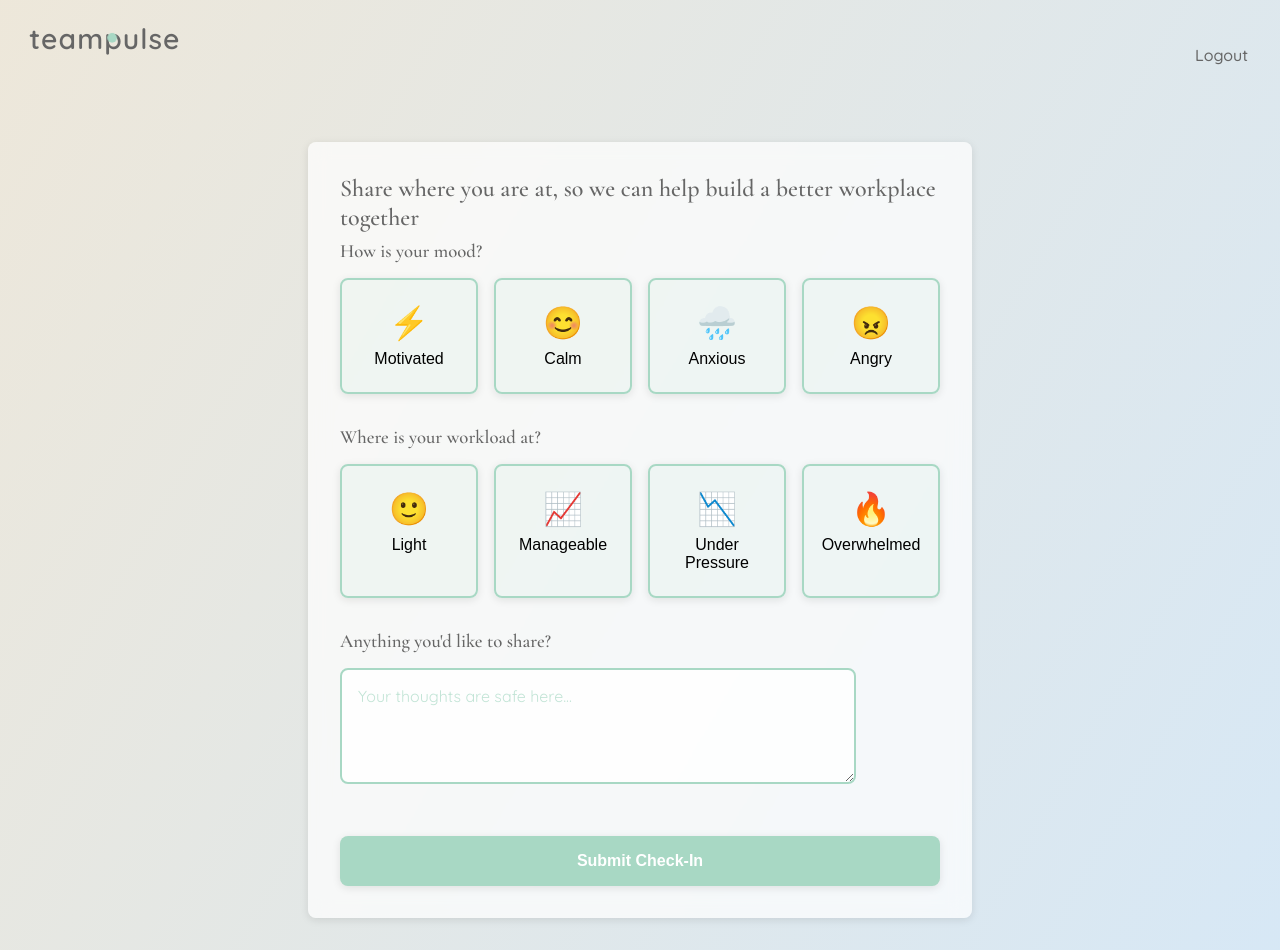
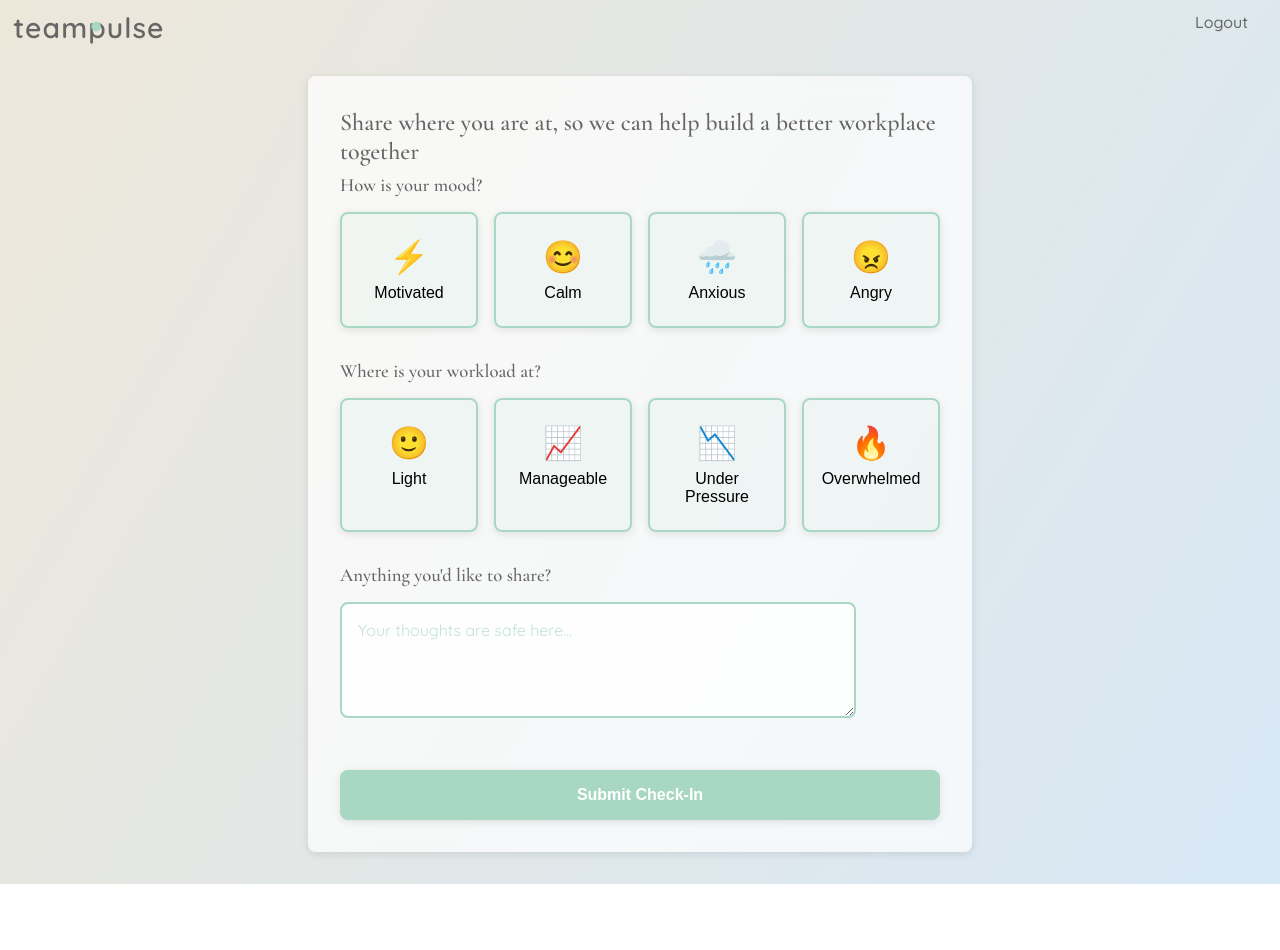
Before and after one commit to SheCodesAus/full-stack-frogs_frontend, a React (Vite) app in the folder teampulse-frontend/: page /checkin in a window 1280 px wide. After the commit the page ends 884 px from the top, so only its background shows below. Built offline with nearby package versions, Linux system fonts and the light colour scheme.

Commit message:
added average calculation

```diff
--- a/teampulse-frontend/src/components/DashboardButton.css
+++ b/teampulse-frontend/src/components/DashboardButton.css
@@ -44,7 +44,7 @@
     min-width: 8rem;
     font-weight: 600;
     font-size: var(--text-base);
-    padding: 1rem 3.5rem;
+    padding: 1rem 3.2rem;
     margin: var(--text-xxs);
     font-family: var(--font-body);
     border-radius: 40px;
@@ -54,6 +54,7 @@
     transition: all 0.5s;
     cursor: pointer;
     border: none;
+    text-align: center;
 }
 
 }
--- a/teampulse-frontend/src/components/DashboardView.jsx
+++ b/teampulse-frontend/src/components/DashboardView.jsx
@@ -2,14 +2,22 @@ import './DashboardView.css'
 import DashboardCard from './DashboardCard'
 import WeeklyComparison from '../components/WeeklyComparison'
 
-export default function DashboardView() {
-    return(
+export default function DashboardView({ logs }) {
+    const avgMood = logs.length > 0
+        ? (logs.reduce((sum, log) => sum + log.mood_value, 0) / logs.length).toFixed(1)
+        : 0;
+    const avgWorkflow = logs.length > 0
+        ? (logs.reduce((sum, log) => sum + log.workload_value, 0) / logs.length).toFixed(1)
+        : 0;
+
+
+    return (
         <div className='dashboardView-container'>
             <section className="dashboardOverview flex justify-center">
-                <DashboardCard title='Check-in Rate' number='100%' detail='19/19 this week'/>
-                <DashboardCard title='Needs Attention' number='2' detail='members'/>
-                <DashboardCard title='Average Mood' number='3.2' detail='Out of 4.0'/>
-                <DashboardCard title='Average Workflow' number='3.6' detail='Out of 4.0'/>
+                <DashboardCard title='Check-in Rate' number='100%' detail='19/19 this week' />
+                <DashboardCard title='Needs Attention' number='2' detail='members' />
+                <DashboardCard title='Average Mood' number={avgMood} detail='Out of 4.0' />
+                <DashboardCard title='Average Workflow' number={avgWorkflow} detail='Out of 4.0' />
             </section>
             <section className='line-graphs flex justify-center'>
                 <WeeklyComparison />
--- a/teampulse-frontend/src/components/Logo.jsx
+++ b/teampulse-frontend/src/components/Logo.jsx
@@ -1,18 +1,17 @@
 import './Logo.css';
 
-export default function Logo({ size = 110 }) {
+export default function Logo({ size = 100 }) {
     return (
         <svg
             xmlns="http://www.w3.org/2000/svg"
             width={size}
-            height={size * 0.35}
-            viewBox="0 0 1200 300"
+            viewBox="0 0 1200 200"
             className="teampulse-logo"
         >
             {/* Logo Text */}
             <text
                 x='5%'
-                y="25%"
+                y="70%"
                 textAnchor="start"
                 dominantBaseline="middle"
                 fontFamily="var(--font-body)"
@@ -27,7 +26,7 @@ export default function Logo({ size = 110 }) {
             {/* Pulse Dot */}
             <circle
                 cx="435"
-                cy="75"
+                cy="140"
                 r="22"
                 className="pulse-dot"
             />
--- a/teampulse-frontend/src/pages/DashboardPage.css
+++ b/teampulse-frontend/src/pages/DashboardPage.css
@@ -1,15 +1,11 @@
-.header-right {
+.dashboard-switchview {
     display: none;
 }
 
 .teampulse-logo {
     width: clamp(265px, 20vw, 320px);
-
-}
-
-.header-left {
-    padding-left: 0.8rem;
-    padding-top: 0.5rem;
+    overflow: visible;
+    display: block;
 }
 
 .dashboard-chooseteam {
@@ -21,19 +17,17 @@
         width: 100%;
     }
 
-    .header-left {
-        padding-left: 1rem;
-    }
 
-
-    .header-right {
+    .dashboard-switchview {
         display: flex;
+        justify-content: flex-end;
         gap: 0.8rem;
-        padding-right: 2rem;
+        padding: 0 1rem 2rem 0;
     }
 
     .dashboard-chooseteam {
         gap: 2rem;
+
     }
 
 
--- a/teampulse-frontend/src/pages/DashboardPage.jsx
+++ b/teampulse-frontend/src/pages/DashboardPage.jsx
@@ -1,5 +1,5 @@
 import { useNavigate } from 'react-router-dom';
-import { useState, useEffect } from 'react';
+import { useState, useEffect, useMemo } from 'react';
 import './DashboardPage.css'
 import { mockPulseLogs } from "../data/mockPulseLogs";
 
@@ -36,22 +36,29 @@ function DashboardPage() {
 
 
     useEffect(() => {
-        if (teams.length > 0) {
-            setSelectedTeam(teams[0].id);  // preselect first team
+        if (teams.length > 0 && !selectedTeam) {
+            setSelectedTeam(teams[0].id);
         }
     }, [teams]);
+
+    const teamLogs = useMemo(() => {
+        if (!selectedTeam) return [];
+        return pulseLogs.filter(log => log.team === selectedTeam);
+    }, [pulseLogs, selectedTeam]);
+
+    if (teams.length === 0) {
+        return <div className="loading">Loading teams…</div>;
+    }
 
     return (
         <section className='dashboard-container'>
             <div className='dashboard-header flex space-between align-center'>
-                <div className='header-left flex align-center'>
-                    <Logo size={290} />
-                </div>
+                <Logo size={200} />
                 <span onClick={handleLogout} className='logout-text'>
                     Logout
                 </span>
             </div>
-            <div className='dashboard-nav flex justify-center'>
+            <div className='dashboard-switchview'>
                 <DashboardButton
                     text='Dashboard'
                     isActive={view === "dashboard"}
@@ -77,7 +84,7 @@ function DashboardPage() {
 
             </div>
             {view === "checkins" && <AllCheckinsView />}
-            {view === "dashboard" && <DashboardView />}
+            {view === "dashboard" && <DashboardView logs={teamLogs} />}
         </section>
     )
 };
```
